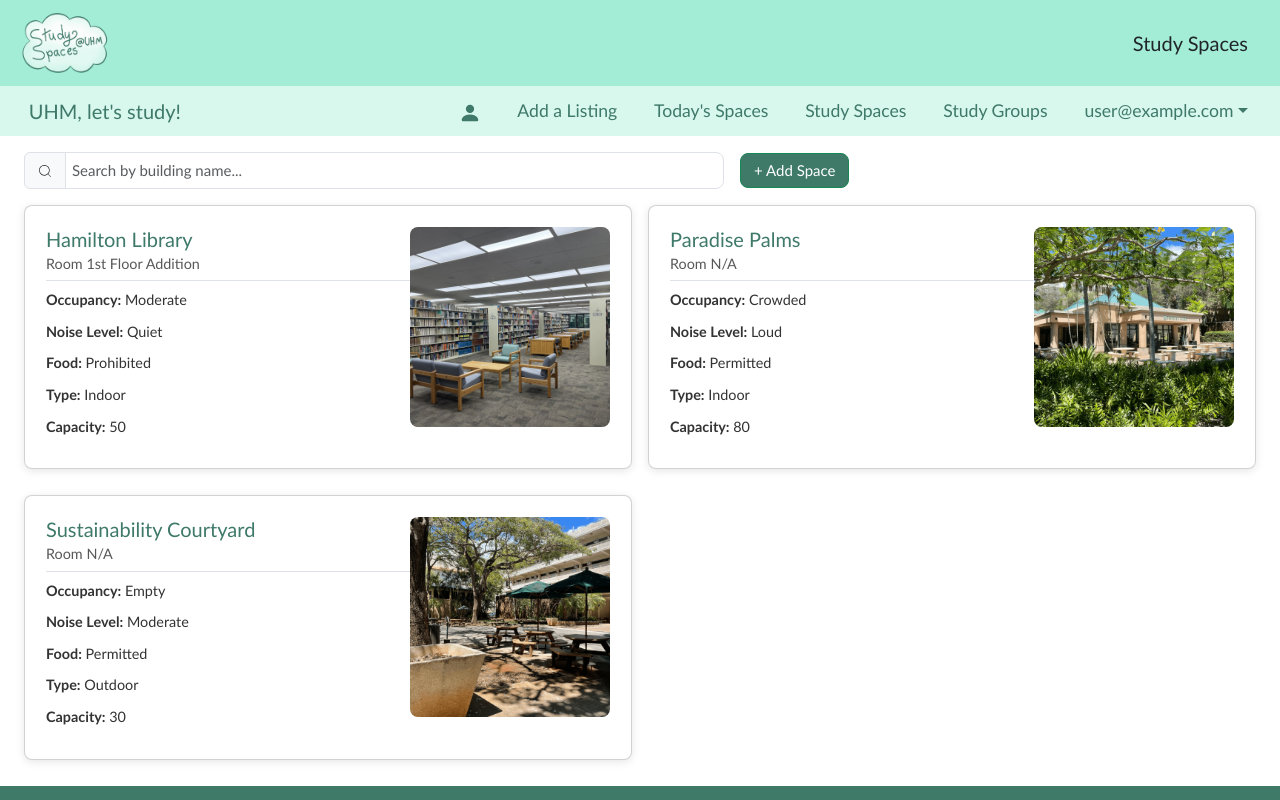
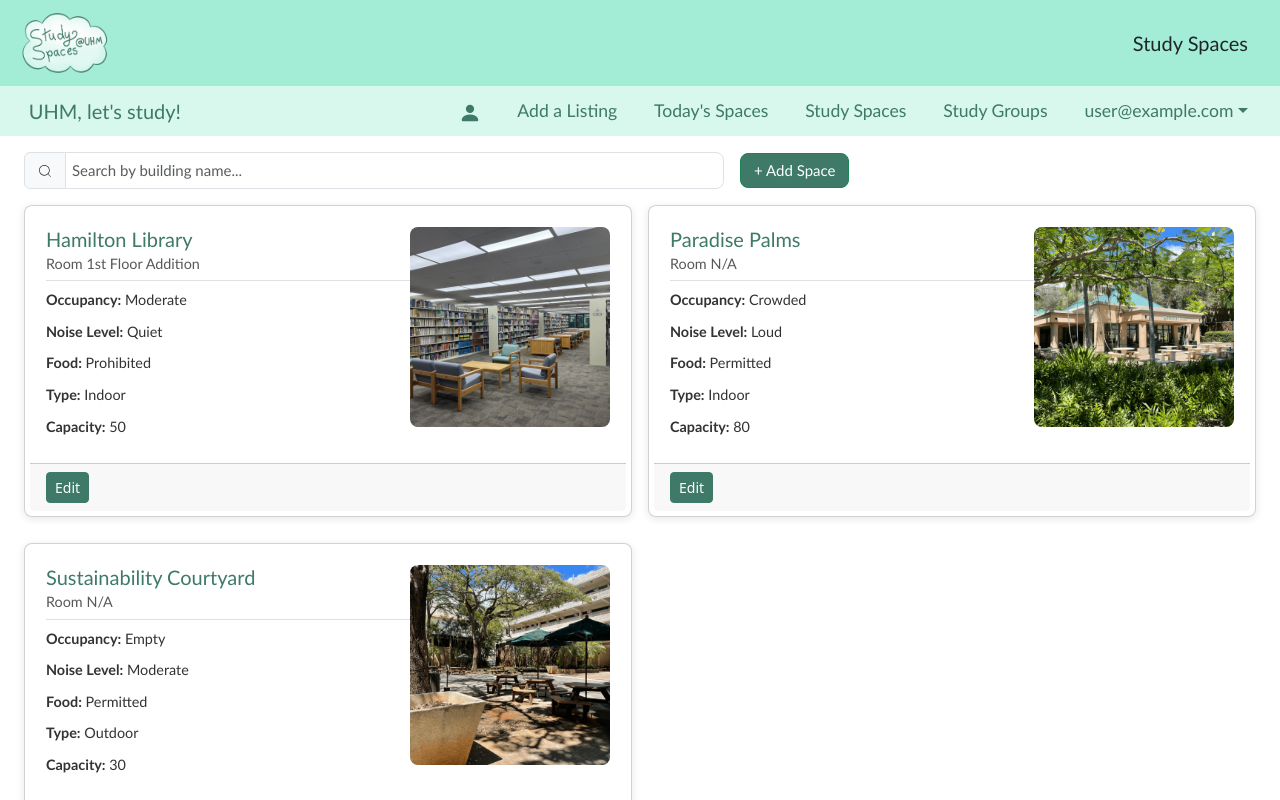
Before and after one commit to manoa-study-spaces/manoa-study-spaces, a Next.js app: page /list in a window 1280 px wide. Shown: the top 800 px of the page. Built offline with nearby package versions, Linux system fonts and the light colour scheme; no server answers; sample sign-in values are in the browser's storage.

Commit message:
commiting edit button

```diff
--- a/src/components/SpaceCard.tsx
+++ b/src/components/SpaceCard.tsx
@@ -2,7 +2,10 @@
 
 import Card from 'react-bootstrap/Card';
 import Image from 'react-bootstrap/Image';
-import { Row, Col } from 'react-bootstrap';
+import { Row, Col, Button } from 'react-bootstrap';
+//import { Link } from 'react-bootstrap-icons';
+import Link from "next/link";
+
 
 type SpaceCardProps = {
   listing: {
@@ -52,6 +55,13 @@ const SpaceCard = ({ listing }: SpaceCardProps) => {
         </Row>
 
       </Card.Body>
+      <Card.Footer>
+        <Link href={`/edit/${listing.listingID}`}>
+        <Button size="sm" style={{ backgroundColor: '#3f7a69', borderColor: '#3f7a69' }}>
+         Edit
+        </Button>
+        </Link>
+      </Card.Footer>
     </Card>
   );
 };
```
